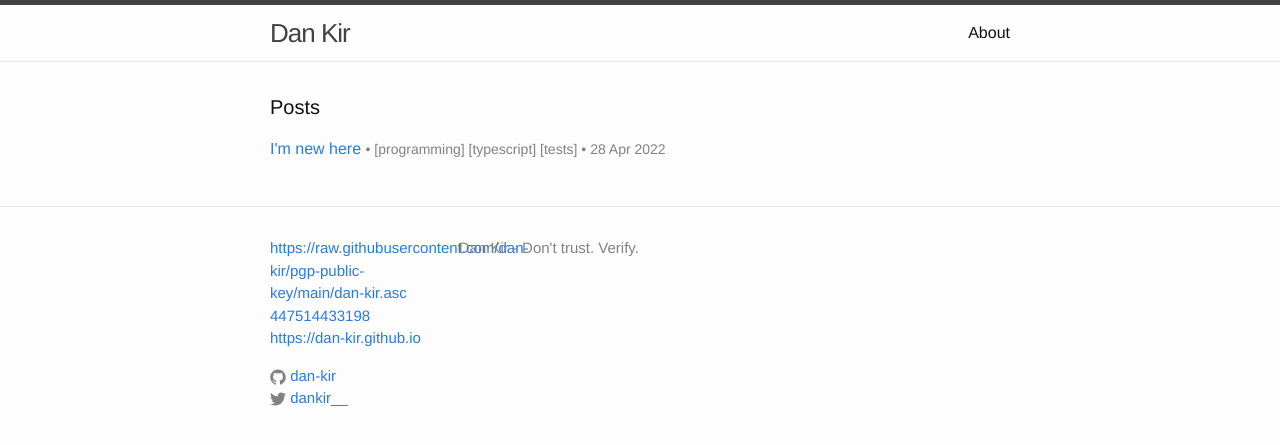
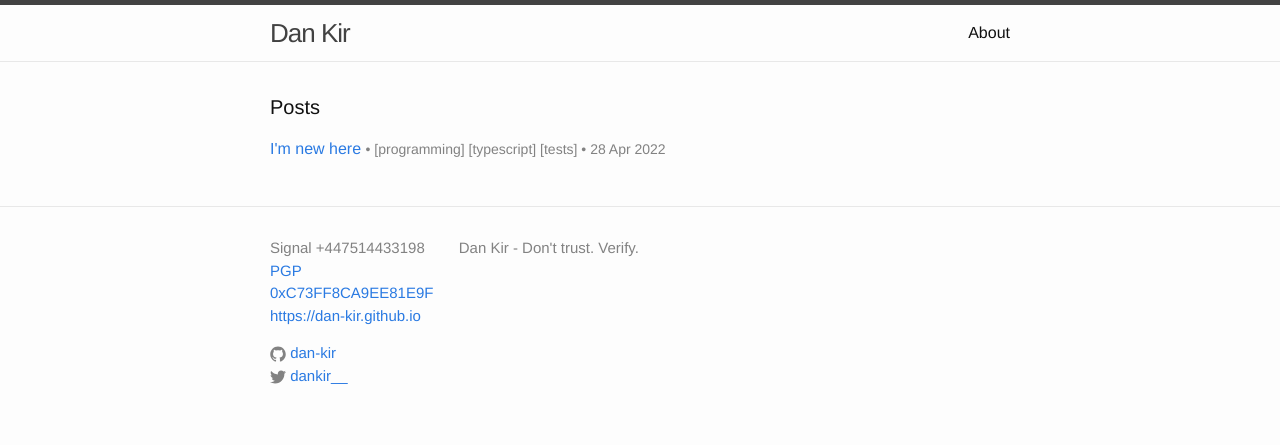
Before and after one commit to dan-kir/dan-kir.github.io, a Jekyll site: the page built from index.html, in a window 1280 px wide. Shown: the top 445 px of the page. Built offline with Jekyll 4.4.1, drawn with Linux system fonts in a browser that asks for light colours; nearby versions of some CDN libraries.

Commit message:
formatting

```diff
--- a/_config.yml
+++ b/_config.yml
@@ -7,9 +7,9 @@
 
 # Site settings
 title: Dan Kir
-phone: +447514433198
+phone: "+447514433198"
 publickey: "https://raw.githubusercontent.com/dan-kir/pgp-public-key/main/dan-kir.asc"
-longid: 0xC73FF8CA9EE81E9F
+longid: "0xC73FF8CA9EE81E9F"
 description: > # this means to ignore newlines until "baseurl:"
   Whoami
 baseurl: "" # the subpath of your site, e.g. /blog
--- a/_includes/footer.html
+++ b/_includes/footer.html
@@ -6,8 +6,8 @@
 
       <div class="footer-col footer-col-2">
         <ul class="contact-list">
-          <li><a href="PGP {{ site.longid }}">{{ site.publickey }}</a></li>
-          <li><a href="Signal {{ site.phone }}">{{ site.phone }}</a></li>
+          <li>Signal {{ site.phone }}</li>
+          <li><a href="{{ site.publickey }}">PGP {{ site.longid }}</a></li>
           <li><a href="{{ site.url }}">{{ site.url }}</a></li>
 
         </ul>
```
